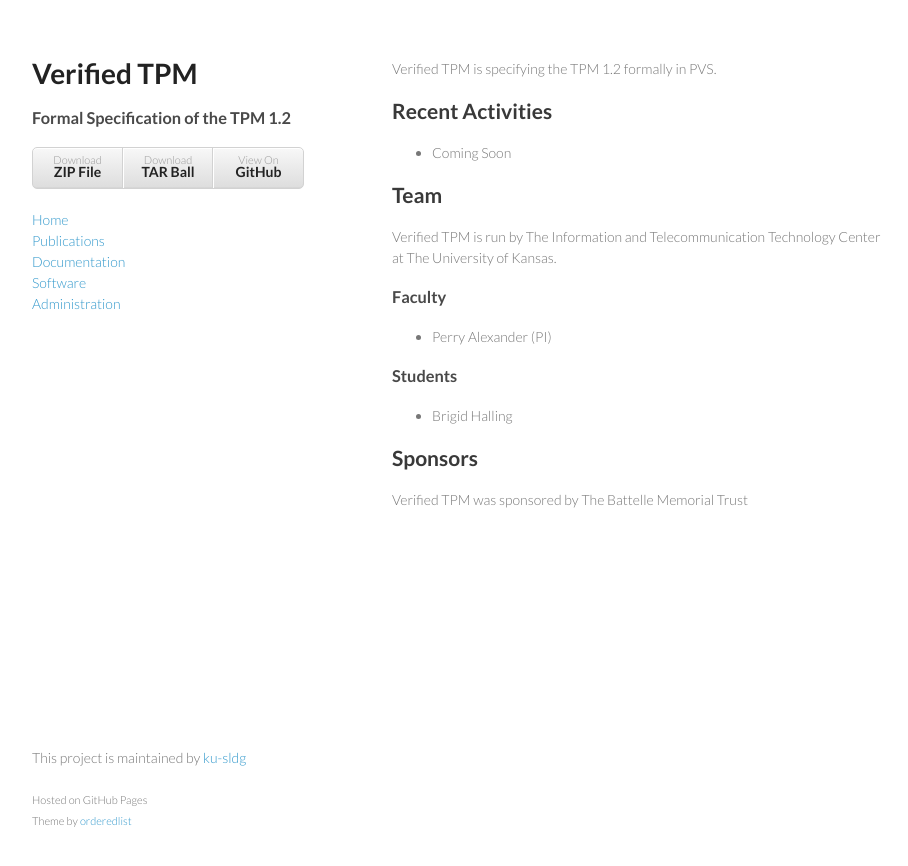
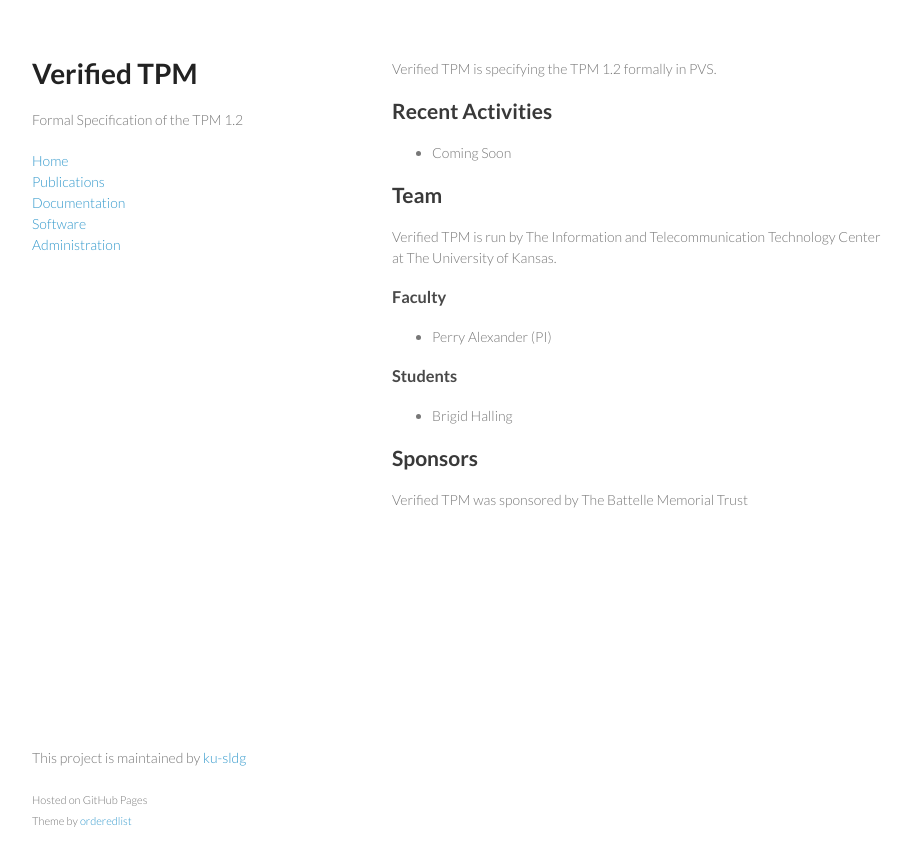
Before and after one commit to ku-sldg/verified-tpm12, a Jekyll site: the page built from index.md, in a window 1280 px wide. Shown: the top 866 px of the page, without its empty margins (178-1086 px from the left). Built offline with Jekyll 4.4.1, drawn with Linux system fonts in a browser that asks for light colours.

Commit message:
pulling download bar

```diff
--- a/_layouts/frontpage.html
+++ b/_layouts/frontpage.html
@@ -16,13 +16,7 @@
     <div class="wrapper">
       <header>
         <h1>{{ site.maintitle }}</h1>
-        <h3>{{ site.subtitle }}</h3>
-
-        <ul>
-          <li><a href="https://github.com/{{ site.account }}/{{ site.repo }}/zipball/master">Download <strong>ZIP File</strong></a></li>
-          <li><a href="https://github.com/{{ site.account }}/{{ site.repo }}/tarball/master">Download <strong>TAR Ball</strong></a></li>
-          <li><a href="https://github.com/{{ site.account }}/{{ site.repo }}">View On <strong>GitHub</strong></a></li>
-        </ul>
+        <p>{{ site.subtitle }}</p>
 
 	<p></p>
         <a href="{{ site.baseurl }}/{{ site.repo }}">Home</a><br>
```
